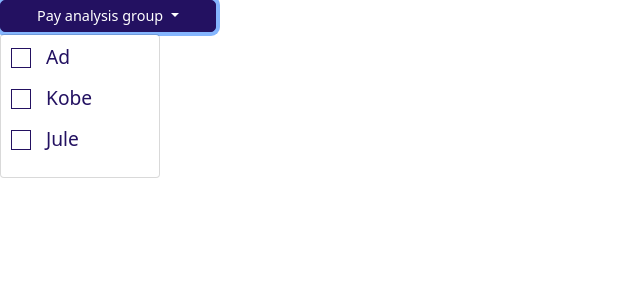
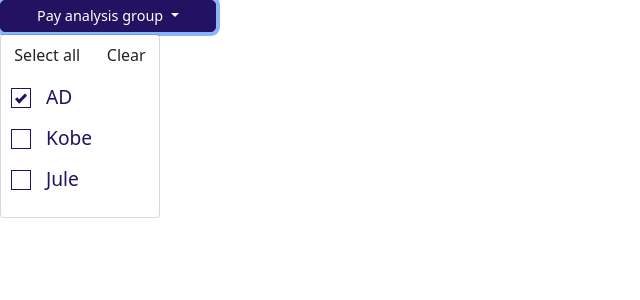
Before and after one commit to Ashish-angular/angular-drpdown-with-multiple-custom-chkboxes, an Angular app: page / in a window 1280 px wide. Both pictures are taken after a click on the button "Pay analysis group". Shown: the top 300 px of the page, without its empty margins (0-640 px from the left). Built offline with nearby package versions, Linux system fonts and the light colour scheme.

Commit message:
3 files modified

```diff
--- a/src/app/dropdown/dropdown.component.css
+++ b/src/app/dropdown/dropdown.component.css
@@ -81,3 +81,7 @@
   -ms-transform: rotate(45deg);
   transform: rotate(45deg);
 }
+.dropdownContainer__flex-container {
+  display: flex;
+  justify-content: space-around;
+}
--- a/src/app/dropdown/dropdown.component.html
+++ b/src/app/dropdown/dropdown.component.html
@@ -8,11 +8,15 @@
     Pay analysis group
   </button>
   <div ngbDropdownMenu aria-labelledby="dropdownManual">
+    <div class="dropdownContainer__flex-container">
+      <p (click)="selectAll()">Select all</p>
+      <p (click)="clearAll()">Clear</p>
+    </div>
     <ul class="dropdwn__list">
-      <li *ngFor="let name of names">
+      <li *ngFor="let checkbox of checkboxes">
         <label class="chkbox_container"
-          >{{name}}
-          <input type="checkbox" />
+          >{{checkbox.name}}
+          <input type="checkbox" [(ngModel)]="checkbox.checked" />
           <span class="checkmark"></span>
         </label>
       </li>
--- a/src/app/dropdown/dropdown.component.ts
+++ b/src/app/dropdown/dropdown.component.ts
@@ -7,6 +7,29 @@ import { Component, OnInit } from "@angular/core";
 })
 export class DropdownComponent implements OnInit {
   constructor() {}
-  names = ["Ad", "Kobe", "Jule"];
+  checkboxes = [
+    {
+      name: "AD",
+      checked: true
+    },
+    {
+      name: "Kobe",
+      checked: false
+    },
+    {
+      name: "Jule",
+      checked: false
+    }
+  ];
   ngOnInit() {}
+  selectAll() {
+    this.checkboxes.forEach(val => {
+      val.checked = true;
+    });
+  }
+  clearAll() {
+    this.checkboxes.forEach(val => {
+      val.checked = false;
+    });
+  }
 }
```
